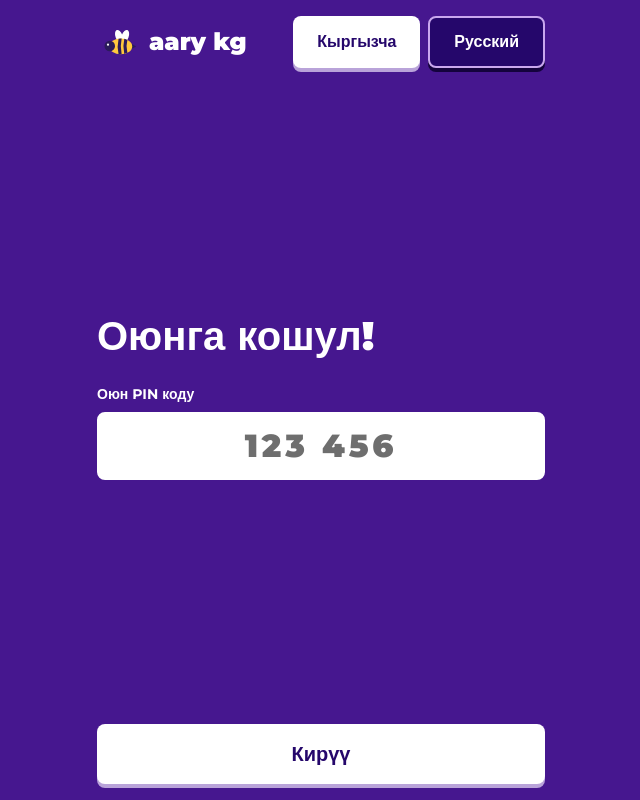
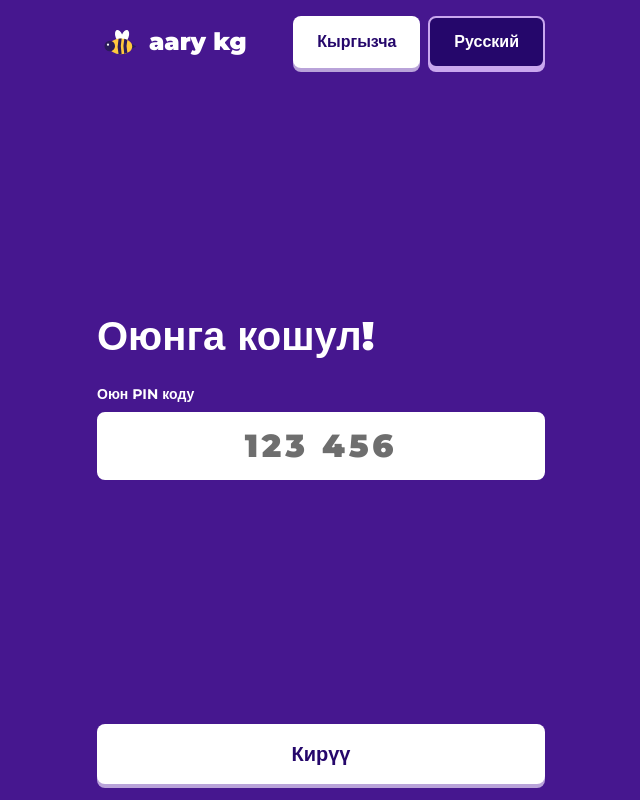
Before and after one commit to bonyvah/aary-kg, a Next.js app in the folder frontend/: page / in a window 1280 px wide. Shown: the whole page, without its empty margins (319-959 px from the left). Built offline with nearby package versions, Linux system fonts and the light colour scheme; no server answers.

Commit message:
fix(ui): give the secondary button a resting edge in its outline color
It rested on the dark neutral edge and turned light purple on hover. Now the edge is border-control at rest too, so hover only grows it.

```diff
--- a/frontend/src/components/ui/Button.tsx
+++ b/frontend/src/components/ui/Button.tsx
@@ -15,7 +15,7 @@ const variants: Record<ButtonVariant, string> = {
   accent: "bg-accent text-on-accent shadow-edge-accent [--edge-c:var(--accent-edge)]",
   success: "bg-success text-on-success shadow-edge-success [--edge-c:var(--success-edge)]",
   danger: "bg-danger text-on-danger shadow-edge-danger [--edge-c:var(--danger-edge)]",
-  secondary: "border-2 border-border-control bg-surface-raised text-ink shadow-edge-neutral [--edge-c:var(--border-control)]",
+  secondary: "border-2 border-border-control bg-surface-raised text-ink shadow-[0_4px_0_0_var(--border-control)] [--edge-c:var(--border-control)]",
   neutral: "bg-surface-raised text-ink shadow-edge-neutral [--edge-c:var(--border-control)]",
 };
 
```
